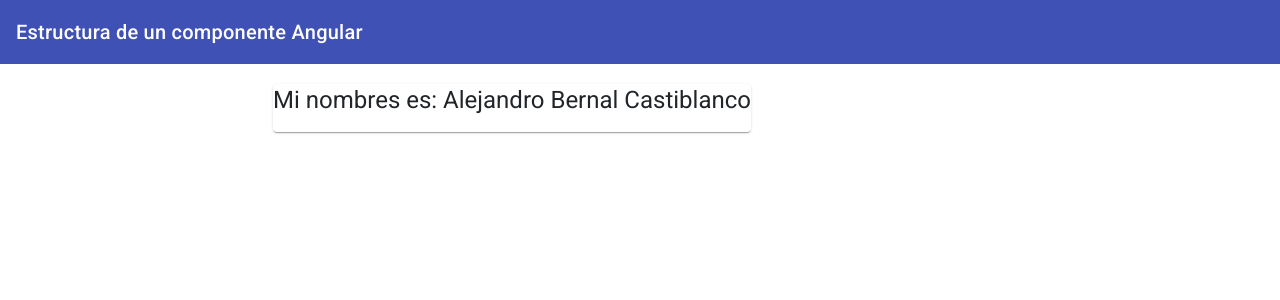
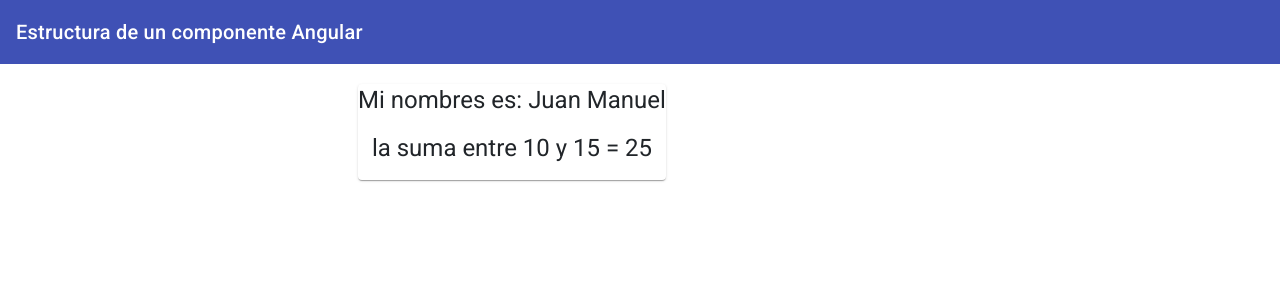
Before and after one commit to albernalca/Angular, an Angular app: page / in a window 1280 px wide. Shown: the top 300 px of the page. Built offline with nearby package versions, Linux system fonts and the light colour scheme.

Commit message:
Ejemplos de interpolación con funciones JS y metodos

```diff
--- a/src/app/app.component.html
+++ b/src/app/app.component.html
@@ -6,9 +6,16 @@
   <br>
   <div class="centro">
     <mat-card>
+      <!--Interpolación-->
       <h1>
        Mi nombres es: {{nombre}}
       </h1>
+
+      <!--en el metodo del TS cree los parámetros y  en el HTML paso los argumentos 10, 15-->
+      <h1>
+        la suma entre 10 y 15 = {{getSuma(10,15)}}
+      </h1>
+
     </mat-card>
   </div>
 </div>
--- a/src/app/app.component.ts
+++ b/src/app/app.component.ts
@@ -11,14 +11,18 @@ export class AppComponent {
 
   //INTERPOLACIÓN : los datos viajan desde el componente hacia el DOM
 
-  //Declaro la Variable:
-  nombre: string
+  //Declaro la Variable asignando un valor:
+  nombre: string = 'Alejandro'
 
-  //creo constructor e inicializo la variable
+  //creo constructor usutizo una función interval de JS con la función flecha ()=>
   constructor(){
-    this.nombre = 'Alejandro Bernal Castiblanco'
+    setInterval( ()=> this.nombre='Juan Manuel',3000)
   }
 
+  //creo un metodo y recibe 2 parámetros de tipo number
+  getSuma(numero1:number, numero2:number){
+    return numero1 + numero2
+  }
 
 
 
```
